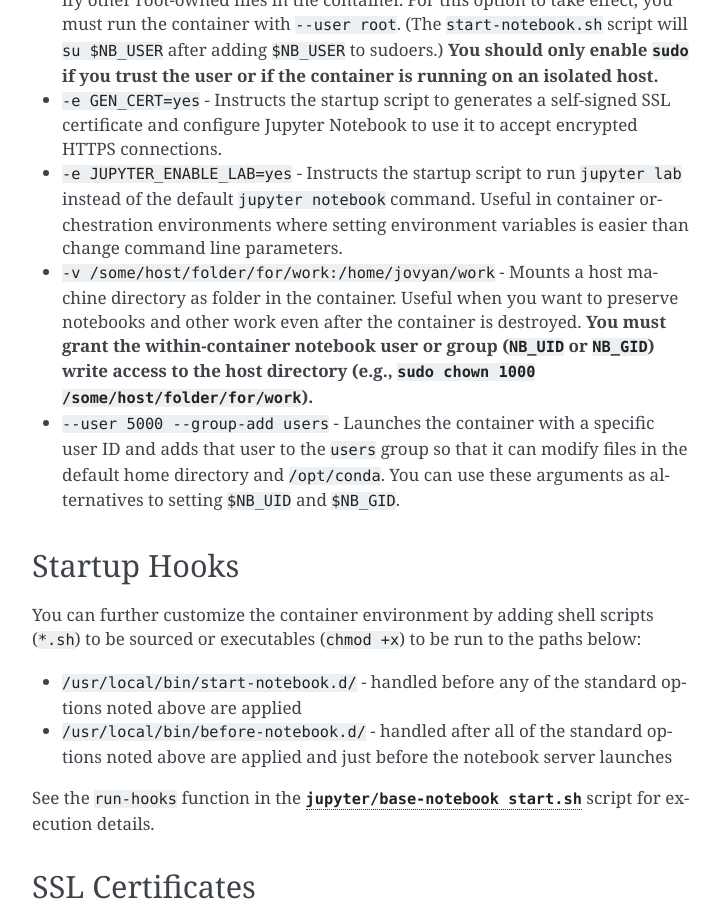
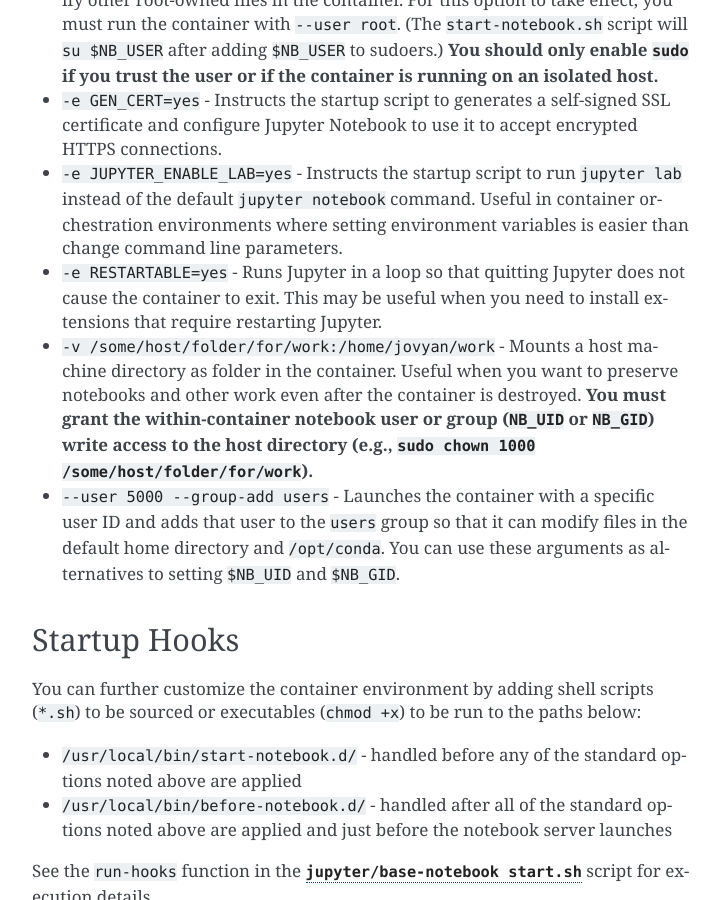
Before and after one commit to jupyter/docker-stacks, a Sphinx documentation site: the page built from docs/using/common.md, in a window 1280 px wide and 900 px high, scrolled down 2155 px. Shown: the whole window, without its empty margins (388-1108 px from the left). Built offline with Sphinx 7.4.7, drawn with Linux system fonts in a browser that asks for light colours.

Commit message:
Option to enable restart without exiting container
Add optional environment variable RESTARTABLE to enable Jupyter to
be restarted without causing the container to exit.  When the variable
is set, run-one-constantly (from the Ubuntu run-one package) is
inserted into the Jupyter startup command.

```diff
--- a/docs/using/common.md
+++ b/docs/using/common.md
@@ -33,6 +33,7 @@
 * `-e GRANT_SUDO=yes` - Instructs the startup script to grant the `NB_USER` user passwordless `sudo` capability. You do **not** need this option to allow the user to `conda` or `pip` install additional packages. This option is useful, however, when you wish to give `$NB_USER` the ability to install OS packages with `apt` or modify other root-owned files in the container. For this option to take effect, you must run the container with `--user root`. (The `start-notebook.sh` script will `su $NB_USER` after adding `$NB_USER` to sudoers.) **You should only enable `sudo` if you trust the user or if the container is running on an isolated host.**
 * `-e GEN_CERT=yes` - Instructs the startup script to generates a self-signed SSL certificate and configure Jupyter Notebook to use it to accept encrypted HTTPS connections.
 * `-e JUPYTER_ENABLE_LAB=yes` - Instructs the startup script to run `jupyter lab` instead of the default `jupyter notebook` command. Useful in container orchestration environments where setting environment variables is easier than change command line parameters.
+* `-e RESTARTABLE=yes` - Runs Jupyter in a loop so that quitting Jupyter does not cause the container to exit.  This may be useful when you need to install extensions that require restarting Jupyter.
 * `-v /some/host/folder/for/work:/home/jovyan/work` - Mounts a host machine directory as folder in the container. Useful when you want to preserve notebooks and other work even after the container is destroyed. **You must grant the within-container notebook user or group (`NB_UID` or `NB_GID`) write access to the host directory (e.g., `sudo chown 1000 /some/host/folder/for/work`).**
 * `--user 5000 --group-add users` - Launches the container with a specific user ID and adds that user to the `users` group so that it can modify files in the default home directory and `/opt/conda`. You can use these arguments as alternatives to setting `$NB_UID` and `$NB_GID`.
 
```
Also changed, not shown: 2 other files.
